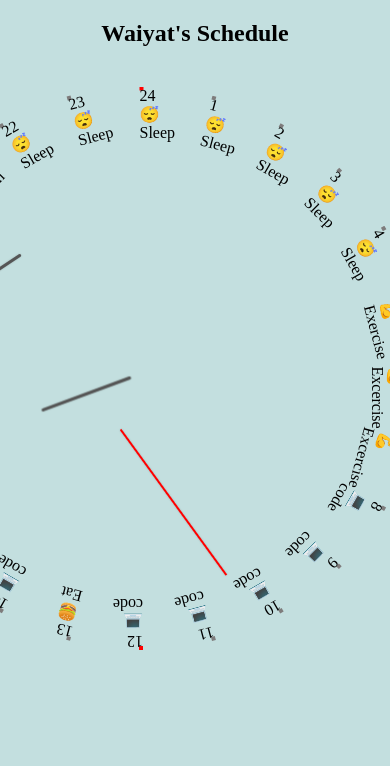
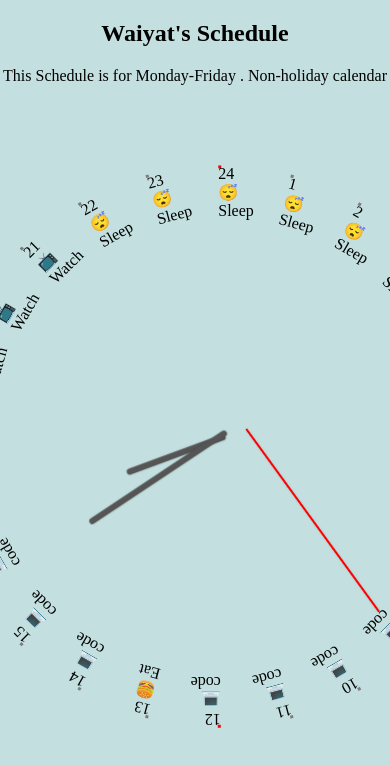
Before and after one commit to WaiyatHamdani/WebsiteCollectionBasic, a plain HTML site: page clock/clock.html in a window 390 px wide. Drawn offline with Linux system fonts and the light colour scheme.

Commit message:
adding z fold one

```diff
--- a/clock/clock.css
+++ b/clock/clock.css
@@ -358,37 +358,7 @@ html, body {
     }
 }
 
-/* Extra Small Phones (400px and less) */
-@media only screen and (max-width: 400px) {
-    .clockbox {
-        width: 90vw;
-        height: 90vw;
-    }
 
-    .clockhour {
-        width: 3px;
-        height: 95px;
-        top: 0%;
-        left: 37%;
-    }
-
-    .clockminute {
-        width: 3px;
-        height: 120px;
-        top: -59%;
-        left: 13%;
-    }
-
-    .clocksecond {
-        width: 2px;
-        height: 180px;
-        top: -30%;
-        left: 18%;
-    }
-
-    .timeindicator div {
-        margin: 120px 120px;
-    }
 
     /*other media*/
     @media only screen and (min-width: 1101px) and (max-width: 1300px) {
@@ -422,4 +392,39 @@ html, body {
             margin: 220px 220px;
         }
     }
+
+
+        /* Z Fold galaxy media */
+    @media only screen and (min-width: 344px) and (max-width: 478px) {
+
+        .clockbox {
+            width: 65vw;
+            height: 65vw;
+        }
+
+        .clockhour {
+            width: 6px;
+            height: 105px;
+            top: 6%;
+            left: 66%;
+        }
+
+        .clockminute {
+            width: 6px;
+            height: 164px;
+            top: -21%;
+            left: 66%;
+        }
+
+        .clocksecond {
+            width: 2px;
+            height: 226px;
+            top: -46%;
+            left: 66%;
+        }
+
+        .timeindicator div {
+            margin: 150px 150px;
+        }
+
 }
--- a/clock/clock.html
+++ b/clock/clock.html
@@ -7,7 +7,10 @@
     <link rel="stylesheet" href="clock.css">
 </head>
 <body>
-    <div class="text-center"><h2>Waiyat's Schedule</h2></div>
+    <div class="text-center">
+        <h2>Waiyat's Schedule</h2>
+        <p>This Schedule is for Monday-Friday . Non-holiday calendar</p>
+    </div>
 
     <div class="clockbox">
         <div class="clockbase">
```
